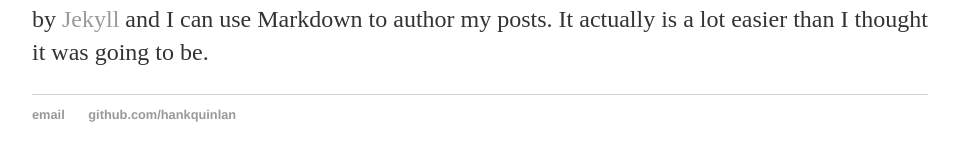
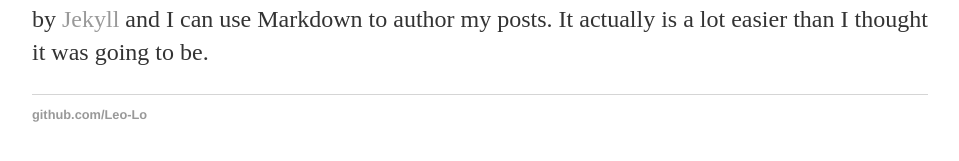
Before and after one commit to Leo-Lo/Leo-Lo.github.io, a Jekyll site: the page built from _posts/2020-07-30-first-post.md, in a window 1280 px wide. Shown: the part 341-502 px from the top of the page, without its empty margins (160-1119 px from the left). Built offline with Jekyll 4.4.1, drawn with Linux system fonts in a browser that asks for light colours.

Commit message:
Update default.html

```diff
--- a/_layouts/default.html
+++ b/_layouts/default.html
@@ -21,8 +21,7 @@
 			</div><!-- /.container -->
 			<footer>
 	    		<ul>
-	        		<li><a href="mailto:hankquinlanhub@gmail.com">email</a></li>
-	        		<li><a href="https://github.com/hankquinlan">github.com/hankquinlan</a></li>
+	        		<li><a href="https://github.com/Leo-Lo">github.com/Leo-Lo</a></li>
 				</ul>
 			</footer>
 		</body>
```
